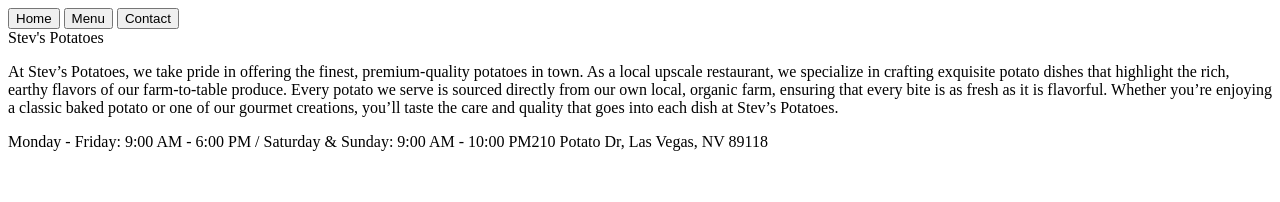
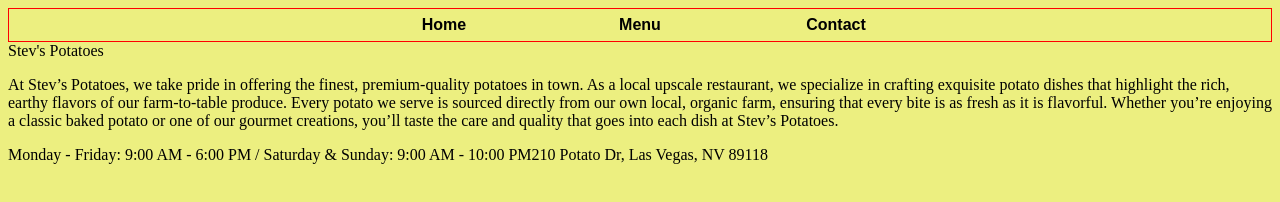
Before and after one commit to dannymaclaughlin/restaurant-page, a website built with webpack: page src/template.html in a window 1280 px wide. Built offline with nearby package versions, Linux system fonts and the light colour scheme.

Commit message:
Added styles to main file and home.js module.

```diff
--- a/src/styles.css
+++ b/src/styles.css
@@ -1,3 +1,31 @@
 .description {
     font-size: 1em;
 }
+
+.homeDiv {
+
+}
+
+header {
+    display: flex;
+    justify-content: center;
+
+    border: 1px solid red;
+}
+
+button {
+    border: none;
+    width: 12em;
+    height: 2em;
+    background-color: rgb(236, 239, 128);
+    font-size: 1em;
+    font-weight: bold;
+}
+
+button:hover {
+    background-color: rgb(201, 205, 109);
+}
+
+body {
+    background-color: rgb(236, 239, 128);
+}
```
